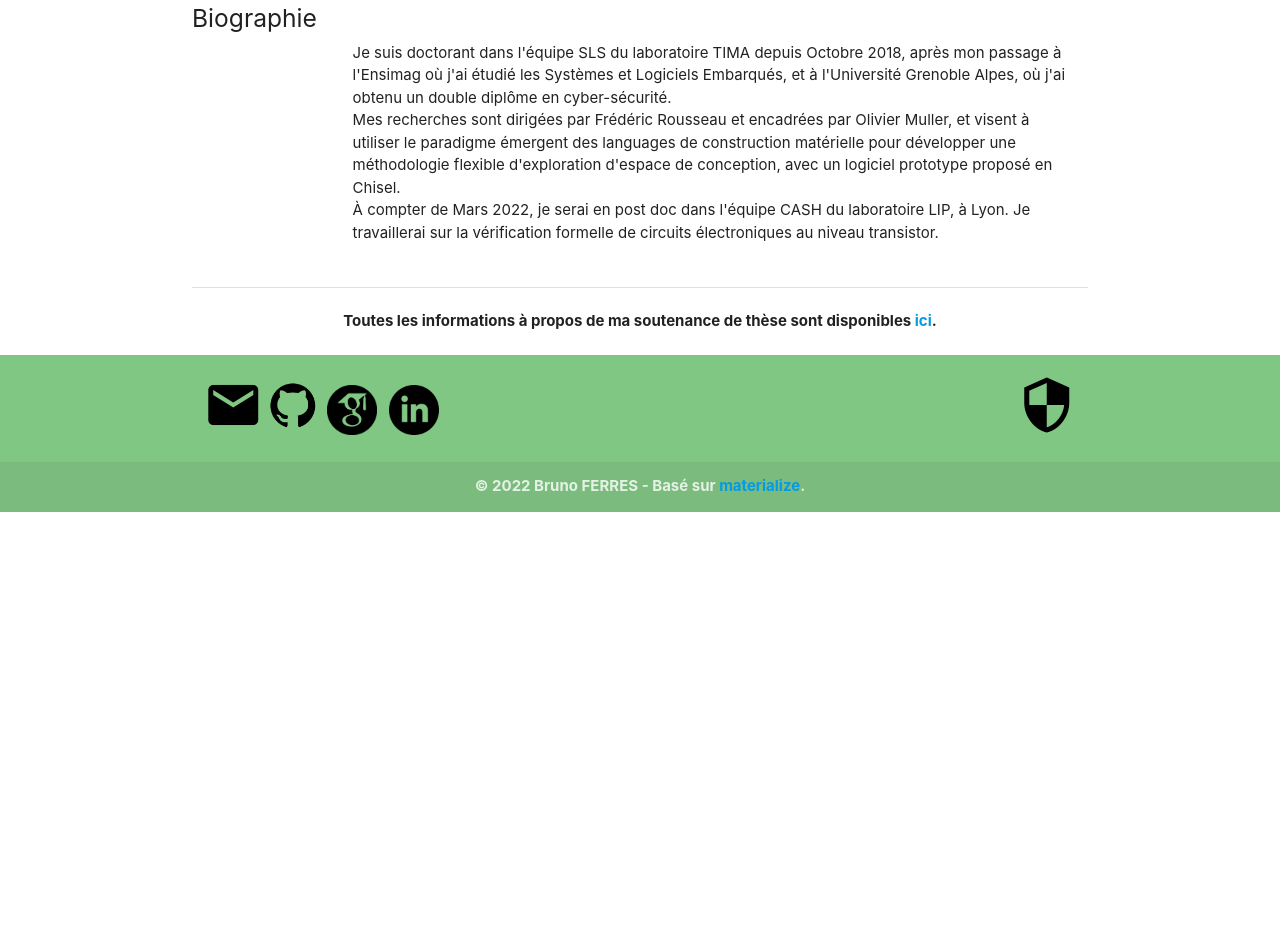
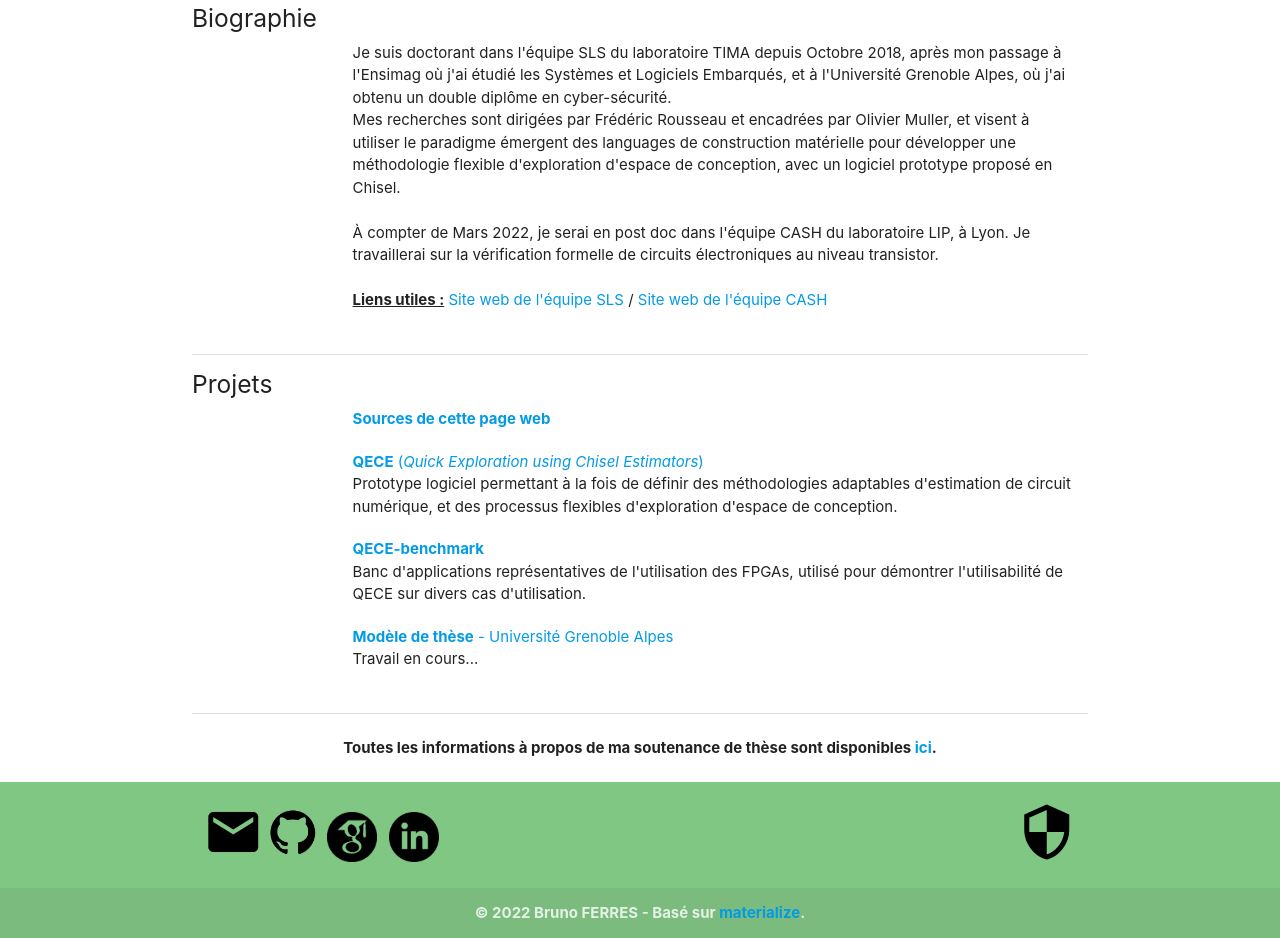
Before and after one commit to ferresb/homepage, a PHP site: page / in a window 1280 px wide. Shown: the part 370-1308 px from the top of the page. Before the commit the page ends 882 px from the top, so only its background shows below. Run offline with PHP 8.4, Linux system fonts and the light colour scheme.

Commit message:
Added project and portfolio && removed .swp

```diff
--- a/css/style.css
+++ b/css/style.css
@@ -7,12 +7,3 @@ body {
 main {
     flex: 1 0 auto;
 }
-
-.valign-wrapper {
-  display: -webkit-flex;
-  display: -ms-flexbox;
-  display: flex;
-  -webkit-align-items: center;
-      -ms-flex-align: center;
-          align-items: center;
-}
--- a/index.html
+++ b/index.html
@@ -73,14 +73,52 @@
                         <br/>
                         <span data-translate id="myBioContent2"></span>
                         <br/>
+                        <br/>
                         <span data-translate id="myPostDoc"></span>
+                        <br/>
+                        <br/>
+                        <u><b><span data-translate id="myUsefulLinks"></span></b></u> <a href="http://tima.imag.fr/sls" data-translate id="mySlsSite"></a> / <a href="http://www.ens-lyon.fr/LIP/CASH/" data-translate id="myCashSite"></a>
+                        <br/>
+                    </div>
+                </div>
+                <br/>
+                <div class="divider"></div>
+                <h5 data-translate id="myProjects"></h5>
+                <div class="row">
+                    <div class="col s2"></div>
+                    <div class="col s10">
+                        <a href="https://github.com/ferresb/homepage"><b><span data-translate id="myHomepage"></span></b></a>
+                    </div>
+                </div>
+                <div class="row">
+                    <div class="col s2"></div>
+                    <div class="col s10">
+                        <a href="https://gricad-gitlab.univ-grenoble-alpes.fr/tima/sls/projects/qece"><b>QECE</b> (<i>Quick Exploration using Chisel Estimators</i>)</a>
+                        <br/>
+                        <span data-translate id="myQece"></span>
+                    </div>
+                </div>
+                <div class="row">
+                    <div class="col s2"></div>
+                    <div class="col s10">
+                        <a href="https://gricad-gitlab.univ-grenoble-alpes.fr/tima/sls/projects/qece-benchmark"><b>QECE-benchmark</b></a>
+                        <br/>
+                        <span data-translate id="myQeceBenchmark"></span>
+                    </div>
+                </div>
+                <div class="row">
+                    <div class="col s2"></div>
+                    <div class="col s10">
+                        <a><b><span data-translate id="myThesisTemplateName"></span></b> - Université Grenoble Alpes</a>
+                        <br/>
+                        <span data-translate id="myThesisTemplate"></span>
                     </div>
                 </div>
                 <br/>
                 <div class="divider"></div>
                 <div class="center">
                     <br/>
-                    <b><span data-translate id="myDefense"></span> <a data-translate href="soutenance.html" id="myDefenseLink"></a>.</b>
+                    <b><span data-translate id="myDefense"></span> <a data-translate href="soutenance.html" id="myHereLink"></a>.</b>
                 </div>
                 <br/>
             </div>
--- a/lang/english.json
+++ b/lang/english.json
@@ -5,7 +5,7 @@
     "myPersonal": "Personal",
     "myAbout": "About",
     "myDefense": "To check about my PhD defense, please click",
-    "myDefenseLink": "here",
+    "myHereLink": "here",
     "myPoweredBy": "Powered by",
     "myEducation": "Education",
     "myPhDShort": "PhD Thesis",
@@ -19,10 +19,26 @@
     "myBioContent": "I’ve been a PhD student at TIMA-SLS since October, 2018, after graduating from Grenoble INP - Ensimag, where I studied Embedded Systems and Software, and Université Grenoble Alpes, where I studied CyberSecurity.",
     "myBioContent2": "My researches are directed by Frédéric Rousseau and supervised by Olivier Muller, and aim at using the emerging paradigm of Hardware Construction Languages to build a flexible exploration methodology, along with a PoC framework based on Chisel.",
     "myPostDoc": "By March 2022, I'll be a post doc at LIP laboratory (Lyon), in the CASH team. I'll be working on formal verification of electronical circuits at transistor level.",
+    "myUsefulLinks": "Useful links:",
+    "mySlsSite": "SLS team website",
+    "myCashSite": "CASH team website",
+    "myProjects": "Projects",
+    "myLink": "Link",
+    "myQece": "Framework which allows the users to define adaptable estimation methodologies for digital circuits, and flexible design space exploration strategies.",
+    "myQeceBenchmark": "Benchmark of FPGA representative applications, used to demonstrate the usability of QECE on various use cases.",
+    "myHomepage": "Sources of this webpage",
+    "myThesisTemplateName": "PhD template",
+    "myThesisTemplate": "Work in progress...",
     "myThematics": "Topics",
     "myDSE": "Design Space Exploration",
     "myInternationalProceedings": "International Conferences and Workshops",
     "myTODO": "Whoops... There is nothing here !",
-    "myEnsimagClasses": "Basics on computer architectures, processor exploitation (MIPS/RISC-V assembly), C programming (building a graphic library).",
-    "myPolytechClasses": "UNIX Project: how to use system primitives to program a mail Client through explicit synchronization."
+    "myTeachingTraining": "Pedagogical training",
+    "myLabelRes": "Label «Research and Teaching at University»",
+    "myLabelResContent": "Set of classes which aims to train students to the professor job. A dissertation on this training and my teaching experience can be found",
+    "myLabelResAdditional": " (in French)",
+    "myLabelResSite": "Training website (in French).",
+    "myTeachingExperience": "Teaching experience",
+    "myEnsimagClasses": "Basics on computer architectures and digital design; processor exploitation (MIPS/RISC-V assembly); C programming project (building a graphic library).",
+    "myPolytechClasses": "UNIX project: how to use the system primitives to program a mail Client through explicit synchronization."
 }
--- a/lang/france.json
+++ b/lang/france.json
@@ -5,7 +5,7 @@
     "myPersonal": "Personnel",
     "myAbout": "À propos",
     "myDefense": "Toutes les informations à propos de ma soutenance de thèse sont disponibles",
-    "myDefenseLink": "ici",
+    "myHereLink": "ici",
     "myPoweredBy": "Basé sur",
     "myEducation": "Formation",
     "myPhDShort": "Thèse de doctorat",
@@ -19,10 +19,26 @@
     "myBioContent": "Je suis doctorant dans l'équipe SLS du laboratoire TIMA depuis Octobre 2018, après mon passage à l'Ensimag où j'ai étudié les Systèmes et Logiciels Embarqués, et à l'Université Grenoble Alpes, où j'ai obtenu un double diplôme en cyber-sécurité.",
     "myBioContent2": "Mes recherches sont dirigées par Frédéric Rousseau et encadrées par Olivier Muller, et visent à utiliser le paradigme émergent des languages de construction matérielle pour développer une méthodologie flexible d'exploration d'espace de conception, avec un logiciel prototype proposé en Chisel.",
     "myPostDoc": "À compter de Mars 2022, je serai en post doc dans l'équipe CASH du laboratoire LIP, à Lyon. Je travaillerai sur la vérification formelle de circuits électroniques au niveau transistor.",
+    "myUsefulLinks": "Liens utiles :",
+    "mySlsSite": "Site web de l'équipe SLS",
+    "myCashSite": "Site web de l'équipe CASH",
+    "myProjects": "Projets",
+    "myLink": "Lien",
+    "myQece": "Prototype logiciel permettant à la fois de définir des méthodologies adaptables d'estimation de circuit numérique, et des processus flexibles d'exploration d'espace de conception.",
+    "myQeceBenchmark": "Banc d'applications représentatives de l'utilisation des FPGAs, utilisé pour démontrer l'utilisabilité de QECE sur divers cas d'utilisation.",
+    "myHomepage": "Sources de cette page web",
+    "myThesisTemplateName": "Modèle de thèse",
+    "myThesisTemplate": "Travail en cours...",
     "myThematics": "Thématiques",
     "myDSE": "Exploration d'espace de conception",
     "myInternationalProceedings": "Conférences internationales",
     "myTODO": "Oups... Il n'y a rien pour l'instant!",
-    "myEnsimagClasses": "Architecture: circuits numériques et éléments d'architecture / Exploitation des processeurs (assembleurs MIPS & RISC-V), programmation en C (projet de conception d'une bibliothèque graphique).",
+    "myTeachingTraining": "Formations à l'enseignement",
+    "myLabelRes": "Label \"Recherche et Enseignement Supérieur\"",
+    "myLabelResContent": "Ensemble de formations visant à former les doctorant·es au métier d'Enseignant/Chercheur. Un mémoire portant sur cette formation et mon expérience d'enseigement peut être trouvé",
+    "myLabelResAdditional": "",
+    "myLabelResSite": "Site web du label RES.",
+    "myTeachingExperience": "Expérience d'enseignement",
+    "myEnsimagClasses": "Architecture: circuits numériques et éléments d'architecture / Exploitation des processeurs (assembleurs MIPS & RISC-V) / Programmation en C (projet de conception d'une bibliothèque graphique).",
     "myPolytechClasses": "Projet UNIX: utilisation de primitives systèmes pour concevoir un client de messagerie basé sur une synchronisation explicite."
 }
--- a/publications.html
+++ b/publications.html
@@ -70,7 +70,7 @@
                 <div class="row">
                     <div class="col s1 center"><i class="material-icons green-text">blur_circular</i><i class="material-icons blue-text">blur_circular</i></div>
                     <div class="col s11">
-                        <u>Bruno Ferres</u>, <i><a data-translate href="" id="myPhDTitle"></a></i>, 2022.
+                        <u>Bruno Ferres</u>, <i><a data-translate href="" id="myPhDTitle"></a></i>, Université Grenoble Alpes, 2022.
                     </div>
                 </div>
                 <br/>
```
Also changed, not shown: teaching.html (+13 -1 lines), 5 other files.
